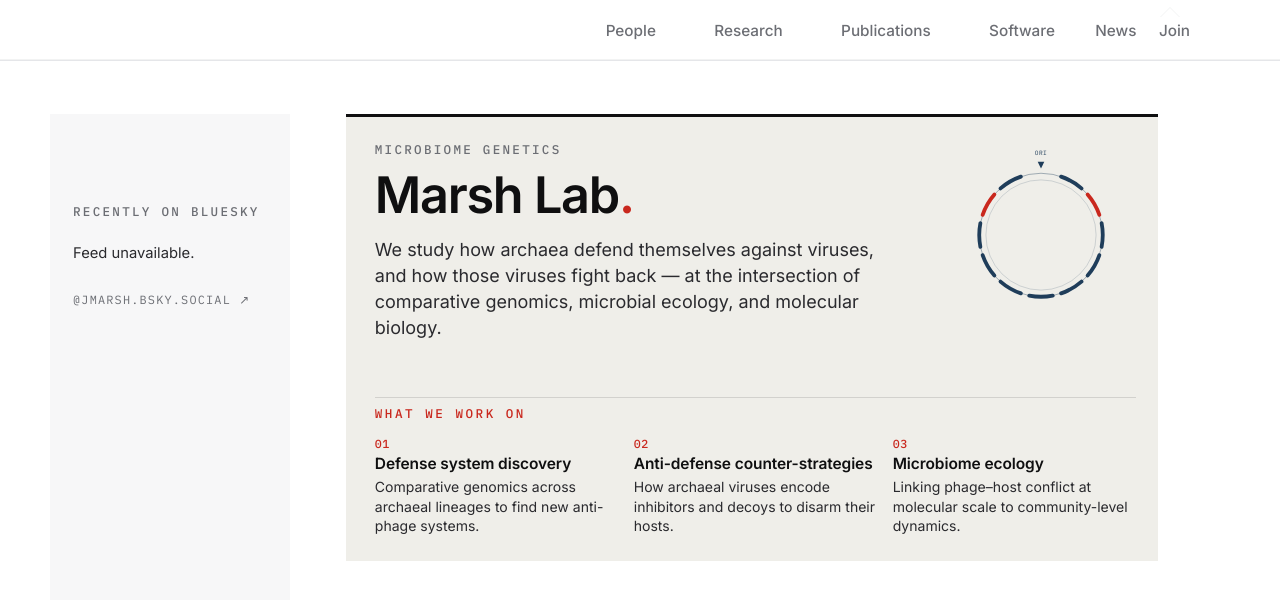
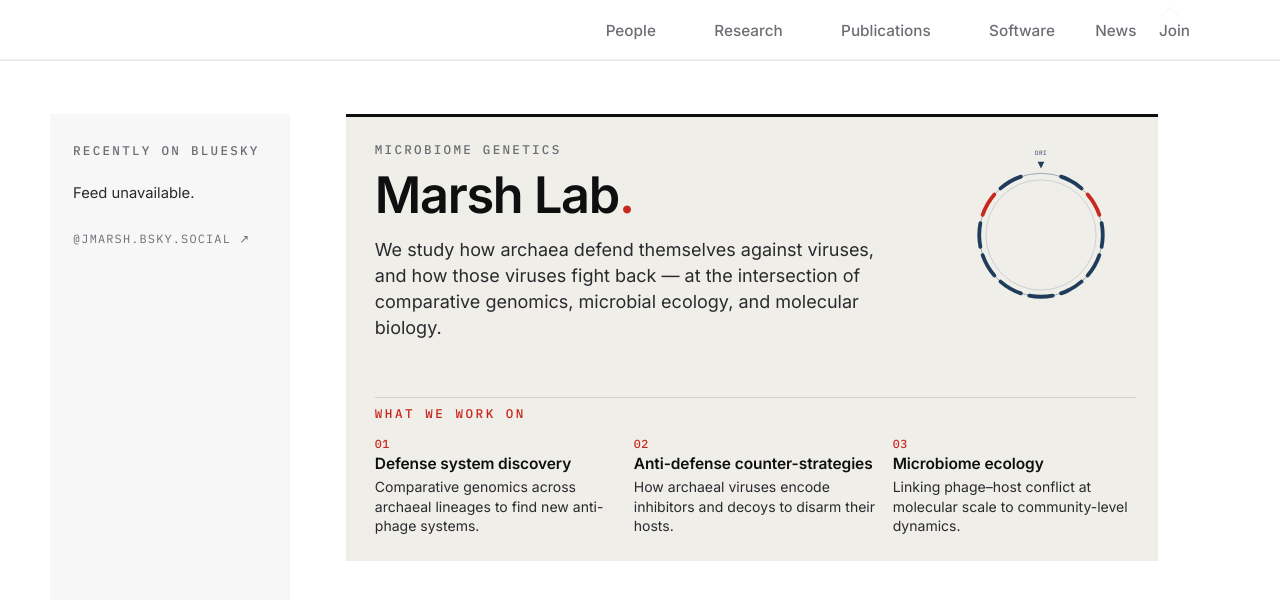
Before and after one commit to marshomics/marshomics.github.io, a Jekyll site: the page built from _pages/about.md, in a window 1280 px wide and 900 px high. Shown: the top 600 px of the window. Built offline with Jekyll 4.4.1, drawn with Linux system fonts in a browser that asks for light colours; a script bundle is joined from its source files by our own code; library files that are not in the unit come from our copies.

Commit message:
Update _overrides.scss

```diff
--- a/_sass/_overrides.scss
+++ b/_sass/_overrides.scss
@@ -203,13 +203,8 @@ hr {
 #main > .sidebar {
   background: var(--jm-bg-soft);
   font-size: 0.9em;
-  padding: 0;
-  /* margin-top matches the .page__title's effective top margin so the gray
-     panel starts at the same y-coordinate as the intro-block top (and on
-     internal pages, the page-title baseline). The grid stretches the
-     remaining height to the bottom of the row, so the panel still extends
-     to the page bottom. */
-  margin: 54px 0 0 0;
+  padding: 0 !important;            /* override academicpages base 60.4px padding-top */
+  margin: 54px 0 0 0 !important;    /* push sidebar down so its top aligns with intro-block top */
   width: auto;
   float: none;
   min-width: 0;
```
